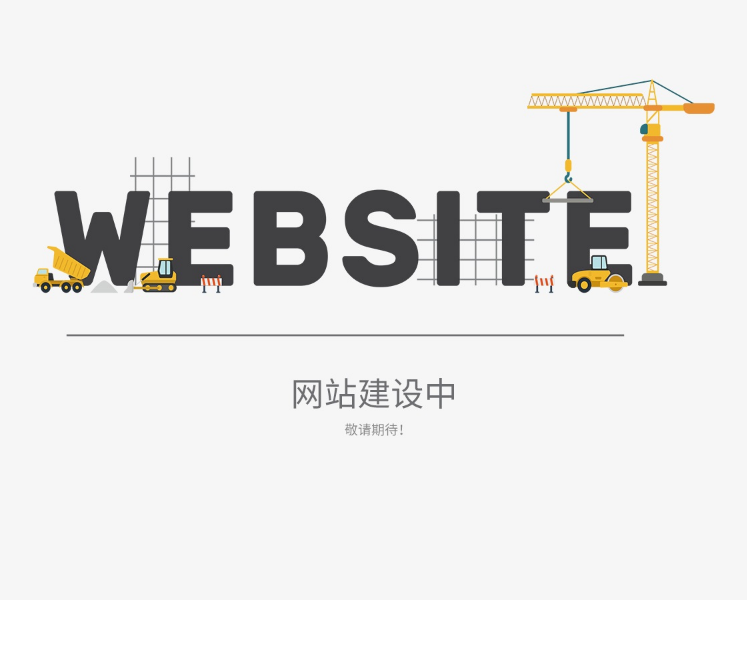
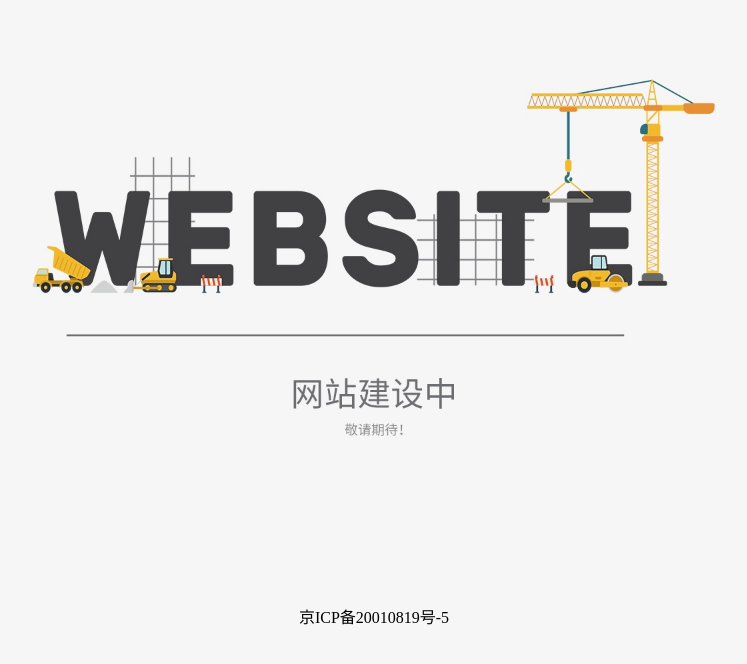
Before and after one commit to dvsilch/chaorencode-web, a Nuxt app: page / in a window 1280 px wide. Shown: the top 664 px of the page, without its empty margins (266-1013 px from the left). Built offline with nearby package versions, Linux system fonts and the light colour scheme.

Commit message:
增加备案号

```diff
--- /dev/null
+++ b/assets/global.styl
@@ -0,0 +1,8 @@
+*
+    box-sizing border-box
+    background-color rgb(246, 246, 246)
+
+html, body, #__nuxt, #__layout
+    height 100%
+    margin 0
+    padding 0
--- a/layouts/default.vue
+++ b/layouts/default.vue
@@ -1,55 +1,15 @@
 <template>
     <div>
         <Nuxt />
+        <footer class="footer">京ICP备20010819号-5</footer>
     </div>
 </template>
 
-<style>
-html {
-    font-family: 'Source Sans Pro', -apple-system, BlinkMacSystemFont,
-        'Segoe UI', Roboto, 'Helvetica Neue', Arial, sans-serif;
-    font-size: 16px;
-    word-spacing: 1px;
-    -ms-text-size-adjust: 100%;
-    -webkit-text-size-adjust: 100%;
-    -moz-osx-font-smoothing: grayscale;
-    -webkit-font-smoothing: antialiased;
-    box-sizing: border-box;
-}
-
-*,
-*::before,
-*::after {
-    box-sizing: border-box;
-    margin: 0;
-}
-
-.button--green {
-    display: inline-block;
-    border-radius: 4px;
-    border: 1px solid #3b8070;
-    color: #3b8070;
-    text-decoration: none;
-    padding: 10px 30px;
-}
-
-.button--green:hover {
-    color: #fff;
-    background-color: #3b8070;
-}
-
-.button--grey {
-    display: inline-block;
-    border-radius: 4px;
-    border: 1px solid #35495e;
-    color: #35495e;
-    text-decoration: none;
-    padding: 10px 30px;
-    margin-left: 15px;
-}
-
-.button--grey:hover {
-    color: #fff;
-    background-color: #35495e;
-}
+<style lang="stylus" scoped>
+.footer
+    display flex
+    flex-direction column
+    justify-content center
+    width fit-content
+    margin 0 auto
 </style>
--- a/nuxt.config.js
+++ b/nuxt.config.js
@@ -4,14 +4,17 @@ export default {
         title: 'chaorencode-web',
         meta: [
             { charset: 'utf-8' },
-      { name: 'viewport', content: 'width=device-width, initial-scale=1' },
-      { hid: 'description', name: 'description', content: '' },
+            {
+                name: 'viewport',
+                content: 'width=device-width, initial-scale=1'
+            },
+            { hid: 'description', name: 'description', content: '' }
         ],
-    link: [{ rel: 'icon', type: 'image/x-icon', href: '/favicon.ico' }],
+        link: [{ rel: 'icon', type: 'image/x-icon', href: '/favicon.ico' }]
     },
 
     // Global CSS (https://go.nuxtjs.dev/config-css)
-  css: ['element-ui/lib/theme-chalk/index.css'],
+    css: ['element-ui/lib/theme-chalk/index.css', 'assets/global.styl'],
 
     // Plugins to run before rendering page (https://go.nuxtjs.dev/config-plugins)
     plugins: ['@/plugins/element-ui'],
@@ -22,13 +25,13 @@ export default {
     // Modules for dev and build (recommended) (https://go.nuxtjs.dev/config-modules)
     buildModules: [
         // https://go.nuxtjs.dev/typescript
-    '@nuxt/typescript-build',
+        '@nuxt/typescript-build'
     ],
 
     // Modules (https://go.nuxtjs.dev/config-modules)
     modules: [
         // https://go.nuxtjs.dev/axios
-    '@nuxtjs/axios',
+        '@nuxtjs/axios'
     ],
 
     // Axios module configuration (https://go.nuxtjs.dev/config-axios)
@@ -36,6 +39,6 @@ export default {
 
     // Build Configuration (https://go.nuxtjs.dev/config-build)
     build: {
-    transpile: [/^element-ui/],
-  },
+        transpile: [/^element-ui/]
     }
+}
--- a/package.json
+++ b/package.json
@@ -28,6 +28,8 @@
     "eslint-config-prettier": "^6.12.0",
     "eslint-plugin-nuxt": "^1.0.0",
     "eslint-plugin-prettier": "^3.1.4",
-    "prettier": "^2.1.2"
+    "prettier": "^2.1.2",
+    "stylus": "^0.54.8",
+    "stylus-loader": "^4.2.0"
   }
 }
--- a/pages/index.vue
+++ b/pages/index.vue
@@ -22,7 +22,7 @@
         </a>
       </div>
     </div> -->
-        <el-image src="/building.jpg"></el-image>
+        <el-image src="/building.jpg" fit="cover"></el-image>
     </div>
 </template>
 
@@ -32,36 +32,4 @@ import Vue from 'vue'
 export default Vue.extend({})
 </script>
 
-<style>
-/* .container {
-    margin: 0 auto;
-    min-height: 100vh;
-    display: flex;
-    justify-content: center;
-    align-items: center;
-    text-align: center;
-}
-
-.title {
-    font-family: 'Quicksand', 'Source Sans Pro', -apple-system,
-        BlinkMacSystemFont, 'Segoe UI', Roboto, 'Helvetica Neue', Arial,
-        sans-serif;
-    display: block;
-    font-weight: 300;
-    font-size: 100px;
-    color: #35495e;
-    letter-spacing: 1px;
-}
-
-.subtitle {
-    font-weight: 300;
-    font-size: 42px;
-    color: #526488;
-    word-spacing: 5px;
-    padding-bottom: 15px;
-}
-
-.links {
-    padding-top: 15px;
-} */
-</style>
+<style lang="stylus" scoped></style>
```
Also changed, not shown: 1 other file (tests, documents, lock files or other folders). Lines whose indentation alone changed are shown as unchanged.
